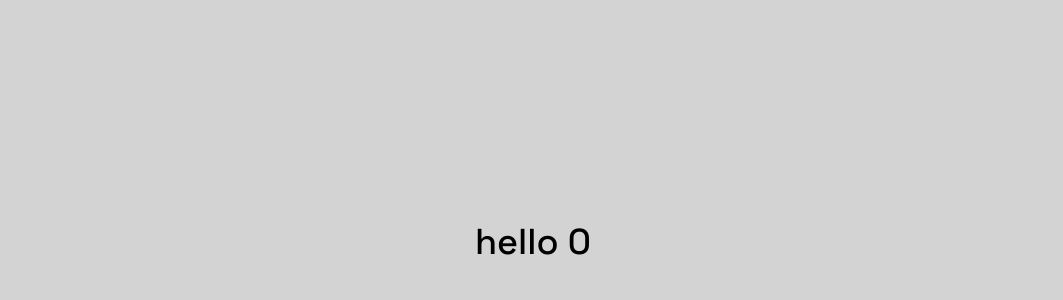
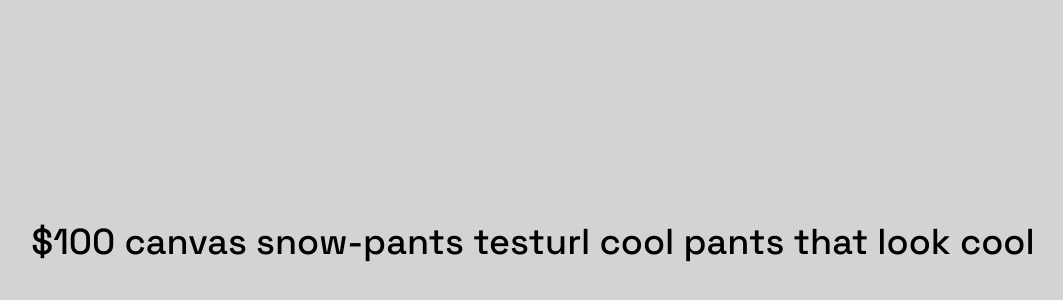
Before and after one commit to vincentfarka/Pant-Shop, a Next.js app in the folder pant-shop/: page /pants/0 in a window 1280 px wide. Shown: the part 158-458 px from the top of the page, without its empty margins (107-1170 px from the left). Built offline with nearby package versions, Linux system fonts and the light colour scheme.

Commit message:
added pant context

```diff
--- a/pant-shop/app/layout.tsx
+++ b/pant-shop/app/layout.tsx
@@ -1,9 +1,10 @@
 import type { Metadata } from "next";
 import { Space_Grotesk } from "next/font/google";
-import { Roboto } from 'next/font/google'
+import { Roboto } from "next/font/google";
 import "./globals.css";
 import { cn } from "@/lib/utils";
 import ReactLenis from "lenis/react";
+import PantsProvider from "@/context/PantsProvider";
 
 const spaceGrotesk = Space_Grotesk({
   subsets: ["latin"],
@@ -12,10 +13,10 @@ const spaceGrotesk = Space_Grotesk({
 
 const roboto = Roboto({
   weight: ["600"],
-  style: ['normal', 'italic'],
-  subsets: ['latin'],
-  variable: '--font-roboto',
-})
+  style: ["normal", "italic"],
+  subsets: ["latin"],
+  variable: "--font-roboto",
+});
 
 export const metadata: Metadata = {
   title: "Bblankk shop",
@@ -34,18 +35,15 @@ export default function RootLayout({ children }: LayoutProps) {
         "h-full",
         "antialiased",
         spaceGrotesk.variable,
-        roboto.variable
+        roboto.variable,
       )}
     >
       <body
-        className={cn(
-          "min-h-full flex flex-col",
-          spaceGrotesk.className
-        )}
+        className={cn("min-h-full flex flex-col", spaceGrotesk.className)}
         suppressHydrationWarning
       >
         <ReactLenis root />
-        {children}
+        <PantsProvider>{children}</PantsProvider>
       </body>
     </html>
   );
--- a/pant-shop/app/page.tsx
+++ b/pant-shop/app/page.tsx
@@ -1,18 +1,10 @@
-"use client";
-
 import Banner from "@/components/Banner";
 import Button from "@/components/Button";
 import MotionDiv from "@/components/div";
 import Hero from "@/components/Hero";
-import { useLenis } from "lenis/react";
 import Link from "next/link";
 
 export default function Home() {
-  const lenis = useLenis();
-
-  const handleScrollTo = (selector: string) => {
-    lenis?.scrollTo(selector, { duration: 2 });
-  };
   return (
     <>
       <div>
@@ -32,7 +24,7 @@ export default function Home() {
             </p>
           }
           button={
-            <Button link onClick={() => handleScrollTo("#snow-pants")}>
+            <Button link scrollTo="#snow-pants">
               Shop Now
             </Button>
           }
@@ -80,7 +72,7 @@ export default function Home() {
             </p>
           }
           button={
-            <Link href="/pants/1">
+            <Link href="/pants/0">
               <Button id="snow-pants" link>
                 Buy Now
               </Button>
@@ -88,7 +80,7 @@ export default function Home() {
           }
           image={
             <img
-              className="rounded-[10px] w-full -translate-y-1/2"
+              className="rounded-[10px] w-full min-h-[200vh] -translate-y-1/2"
               src="https://scontent-den2-1.cdninstagram.com/v/t51.71878-15/625973691_1464170381897991_541916149886580860_n.jpg?stp=dst-jpg_e15_tt6&_nc_cat=105&ig_cache_key=MzgyNTI5Mjc1Nzc4MzY2MDIzMg%3D%3D.3-ccb7-5&ccb=7-5&_nc_sid=58cdad&efg=eyJ2ZW5jb2RlX3RhZyI6IkNMSVBTLnhwaWRzLjY0MC5zZHIudmlkZW9fZGVmYXVsdF9jb3Zlcl9mcmFtZS5DMyJ9&_nc_ohc=-7VO-GcjAN4Q7kNvwG41qsA&_nc_oc=AdpukQpJnwtnoQ3nxZ-u3hNodhn4q4nb42TR4zfjAsDuysbpPpEgRHBEbj7GZeZ225c&_nc_zt=23&_nc_ht=scontent-den2-1.cdninstagram.com&_nc_gid=BDmDSNlvrHqA6WF_0o6WQA&_nc_ss=7b6a8&oh=00_AQNaUHMLjJj9rXuqxV9uMdaKEuZmE6YG5hsgjbQc2r_hPQ&oe=6AD063F7"
             />
           }
--- a/pant-shop/app/pants/[id]/page.tsx
+++ b/pant-shop/app/pants/[id]/page.tsx
@@ -1,9 +1,16 @@
+"use client";
+
+import { PantsContext } from "@/context/PantsProvider";
+import { use, useContext } from "react";
 
 type pantCheckoutProps = {
-    params: Promise<{ id: number }>
+  params: Promise<{ id: number }>;
+};
+
+export default function pantCheckout({ params }: pantCheckoutProps) {
+  const pants = useContext(PantsContext);
+  const { id } = use(params);
+  const currentPant = pants?.[id];
+  const { name, price, image, description, material } = currentPant || {}
+  return <h1 className="m-auto">{price} {material} {name} {image} {description}</h1>;
 }
-
-export default async function pantCheckout({ params }: pantCheckoutProps) {
-    const { id } = await params
-    return <h1 className="m-auto">hello {id}</h1>
-}
--- a/pant-shop/components/Button.tsx
+++ b/pant-shop/components/Button.tsx
@@ -1,7 +1,10 @@
+'use client'
+
 import { ArrowRight } from "lucide-react";
-import { ComponentProps, ReactNode } from "react";
+import { ComponentProps, ReactNode, useContext } from "react";
 import MotionDiv from "./div";
 import { twMerge } from "tailwind-merge";
+import { useLenis } from "lenis/react";
 
 type buttonProps = {
   width?: any;
@@ -10,6 +13,7 @@ type buttonProps = {
   className?: string;
   variant?: "primary" | "secondary" | "tertiary";
   link?: boolean;
+  scrollTo?: string
 } & ComponentProps<"button">
 
 export default function Button({
@@ -19,9 +23,15 @@ export default function Button({
   className,
   variant = "primary",
   link = false,
+  scrollTo,
   ...props
 }: buttonProps) {
   const variants = link ? { initial: { scale: 1, y: 0 }, hover: { scale: 1.05, y: -1 } } : { initial: { scale: 1, y: 0 }, hover: { scale: 1.2, y: -4 } };
+  const lenis = useLenis()
+
+  const handleScrollTo = (selector: string) => {
+    lenis?.scrollTo(selector, { duration: 2 });
+  };
   return (
     <MotionDiv
       className={twMerge("w-fit origin-center", className)}
@@ -33,6 +43,7 @@ export default function Button({
       <button
         className={twMerge("bg-secondary rounded-[10px] w-fit h-fit cursor-pointer", variant === "secondary" ? "bg-transparent ring-2 ring-secondary" : variant === "tertiary" ? "bg-primary" : "")}
         style={{ minWidth: width, minHeight: height }}
+        onClick={() => scrollTo ? handleScrollTo(scrollTo) : null}
         {...props}
       >
         <h1
--- /dev/null
+++ b/pant-shop/context/PantsProvider.tsx
@@ -0,0 +1,16 @@
+'use client'
+
+import { createContext, ReactNode } from "react";
+
+export const PantsContext = createContext<null | pantsContextType>(null)
+
+type pantsContextType = Record<"image" | "name" | "price" | "description" | "material", string>[]
+
+type pantsProviderProps = {
+    children?: ReactNode
+}
+
+export default function PantsProvider({ children }: pantsProviderProps) {
+    const pants: pantsContextType = [{name: "snow-pants", price: "$100", image: "testurl", description: "cool pants that look cool", material: "canvas"}]
+    return <PantsContext value={pants}>{children}</PantsContext>
+}
```
